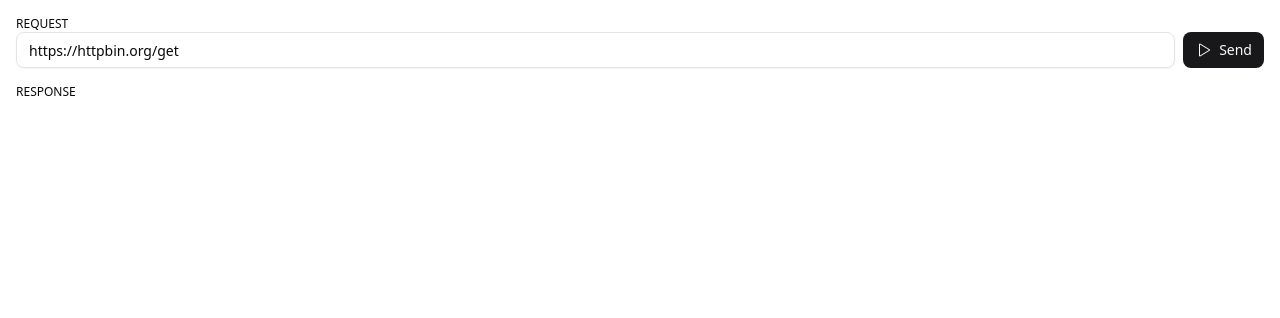
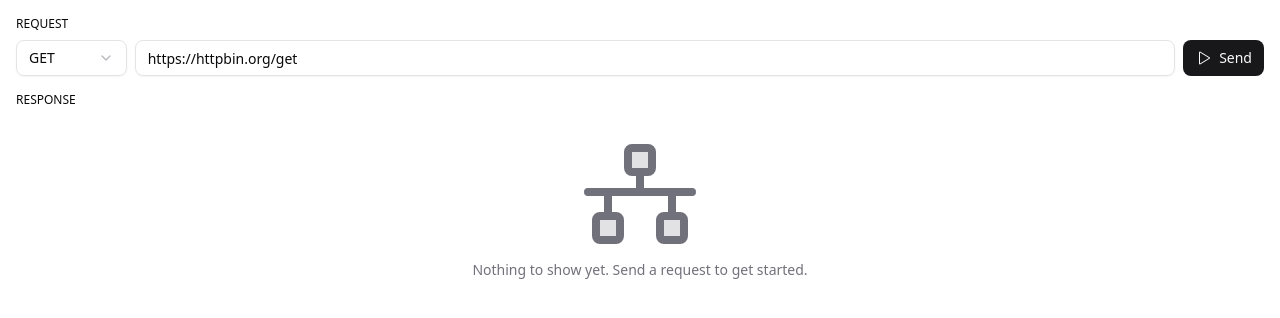
Before and after one commit to joeattardi/scratchapi, a React (Vite) app: page / in a window 1280 px wide. Shown: the top 318 px of the page. Built offline with nearby package versions, Linux system fonts and the light colour scheme.

Commit message:
Add empty and loading states, method select

```diff
--- a/package.json
+++ b/package.json
@@ -48,6 +48,7 @@
     },
     "dependencies": {
         "@phosphor-icons/react": "^2.1.10",
+        "@radix-ui/react-select": "^2.2.6",
         "@radix-ui/react-slot": "^1.2.4",
         "@tailwindcss/vite": "^4.1.17",
         "class-variance-authority": "^0.7.1",
--- a/src/renderer/App.tsx
+++ b/src/renderer/App.tsx
@@ -2,14 +2,19 @@ import { Button } from '@/components/ui/button';
 import { Input } from '@/components/ui/input';
 import { PlayIcon } from '@phosphor-icons/react';
 import { useState } from 'react';
+import MethodSelect from './request/MethodSelect';
+import { HttpMethod } from 'src/shared/types';
+import ResponseView from './response/ResponseView';
 
 export default function App() {
+    const [method, setMethod] = useState<HttpMethod>('GET');
     const [url, setUrl] = useState<string>('https://httpbin.org/get');
     const [responseBody, setResponseBody] = useState<string>('');
     const [isLoading, setLoading] = useState(false);
 
     async function onClickSend() {
         setLoading(true);
+        setResponseBody('');
         const response = await window.electronAPI.sendRequest({
             url
         });
@@ -21,9 +26,10 @@ export default function App() {
     return (
         <div>
             <main className="p-4 flex flex-col gap-4">
-                <section>
+                <section className="flex flex-col gap-2">
                     <h2 className="uppercase text-xs">Request</h2>
                     <div className="flex items-center gap-2">
+                        <MethodSelect value={method} onChange={setMethod} />
                         <Input
                             type="text"
                             placeholder="Enter URL"
@@ -36,11 +42,9 @@ export default function App() {
                         </Button>
                     </div>
                 </section>
-                <section>
+                <section className="flex flex-col gap-2">
                     <h2 className="uppercase text-xs">Response</h2>
-                    <code>
-                        <pre>{responseBody}</pre>
-                    </code>
+                    <ResponseView isLoading={isLoading} responseBody={responseBody} />
                 </section>
             </main>
         </div>
--- /dev/null
+++ b/src/renderer/components/ui/select.tsx
@@ -0,0 +1,185 @@
+import * as React from "react"
+import * as SelectPrimitive from "@radix-ui/react-select"
+import { CheckIcon, ChevronDownIcon, ChevronUpIcon } from "lucide-react"
+
+import { cn } from "@/lib/utils"
+
+function Select({
+  ...props
+}: React.ComponentProps<typeof SelectPrimitive.Root>) {
+  return <SelectPrimitive.Root data-slot="select" {...props} />
+}
+
+function SelectGroup({
+  ...props
+}: React.ComponentProps<typeof SelectPrimitive.Group>) {
+  return <SelectPrimitive.Group data-slot="select-group" {...props} />
+}
+
+function SelectValue({
+  ...props
+}: React.ComponentProps<typeof SelectPrimitive.Value>) {
+  return <SelectPrimitive.Value data-slot="select-value" {...props} />
+}
+
+function SelectTrigger({
+  className,
+  size = "default",
+  children,
+  ...props
+}: React.ComponentProps<typeof SelectPrimitive.Trigger> & {
+  size?: "sm" | "default"
+}) {
+  return (
+    <SelectPrimitive.Trigger
+      data-slot="select-trigger"
+      data-size={size}
+      className={cn(
+        "border-input data-[placeholder]:text-muted-foreground [&_svg:not([class*='text-'])]:text-muted-foreground focus-visible:border-ring focus-visible:ring-ring/50 aria-invalid:ring-destructive/20 dark:aria-invalid:ring-destructive/40 aria-invalid:border-destructive dark:bg-input/30 dark:hover:bg-input/50 flex w-fit items-center justify-between gap-2 rounded-md border bg-transparent px-3 py-2 text-sm whitespace-nowrap shadow-xs transition-[color,box-shadow] outline-none focus-visible:ring-[3px] disabled:cursor-not-allowed disabled:opacity-50 data-[size=default]:h-9 data-[size=sm]:h-8 *:data-[slot=select-value]:line-clamp-1 *:data-[slot=select-value]:flex *:data-[slot=select-value]:items-center *:data-[slot=select-value]:gap-2 [&_svg]:pointer-events-none [&_svg]:shrink-0 [&_svg:not([class*='size-'])]:size-4",
+        className
+      )}
+      {...props}
+    >
+      {children}
+      <SelectPrimitive.Icon asChild>
+        <ChevronDownIcon className="size-4 opacity-50" />
+      </SelectPrimitive.Icon>
+    </SelectPrimitive.Trigger>
+  )
+}
+
+function SelectContent({
+  className,
+  children,
+  position = "popper",
+  align = "center",
+  ...props
+}: React.ComponentProps<typeof SelectPrimitive.Content>) {
+  return (
+    <SelectPrimitive.Portal>
+      <SelectPrimitive.Content
+        data-slot="select-content"
+        className={cn(
+          "bg-popover text-popover-foreground data-[state=open]:animate-in data-[state=closed]:animate-out data-[state=closed]:fade-out-0 data-[state=open]:fade-in-0 data-[state=closed]:zoom-out-95 data-[state=open]:zoom-in-95 data-[side=bottom]:slide-in-from-top-2 data-[side=left]:slide-in-from-right-2 data-[side=right]:slide-in-from-left-2 data-[side=top]:slide-in-from-bottom-2 relative z-50 max-h-(--radix-select-content-available-height) min-w-[8rem] origin-(--radix-select-content-transform-origin) overflow-x-hidden overflow-y-auto rounded-md border shadow-md",
+          position === "popper" &&
+            "data-[side=bottom]:translate-y-1 data-[side=left]:-translate-x-1 data-[side=right]:translate-x-1 data-[side=top]:-translate-y-1",
+          className
+        )}
+        position={position}
+        align={align}
+        {...props}
+      >
+        <SelectScrollUpButton />
+        <SelectPrimitive.Viewport
+          className={cn(
+            "p-1",
+            position === "popper" &&
+              "h-[var(--radix-select-trigger-height)] w-full min-w-[var(--radix-select-trigger-width)] scroll-my-1"
+          )}
+        >
+          {children}
+        </SelectPrimitive.Viewport>
+        <SelectScrollDownButton />
+      </SelectPrimitive.Content>
+    </SelectPrimitive.Portal>
+  )
+}
+
+function SelectLabel({
+  className,
+  ...props
+}: React.ComponentProps<typeof SelectPrimitive.Label>) {
+  return (
+    <SelectPrimitive.Label
+      data-slot="select-label"
+      className={cn("text-muted-foreground px-2 py-1.5 text-xs", className)}
+      {...props}
+    />
+  )
+}
+
+function SelectItem({
+  className,
+  children,
+  ...props
+}: React.ComponentProps<typeof SelectPrimitive.Item>) {
+  return (
+    <SelectPrimitive.Item
+      data-slot="select-item"
+      className={cn(
+        "focus:bg-accent focus:text-accent-foreground [&_svg:not([class*='text-'])]:text-muted-foreground relative flex w-full cursor-default items-center gap-2 rounded-sm py-1.5 pr-8 pl-2 text-sm outline-hidden select-none data-[disabled]:pointer-events-none data-[disabled]:opacity-50 [&_svg]:pointer-events-none [&_svg]:shrink-0 [&_svg:not([class*='size-'])]:size-4 *:[span]:last:flex *:[span]:last:items-center *:[span]:last:gap-2",
+        className
+      )}
+      {...props}
+    >
+      <span className="absolute right-2 flex size-3.5 items-center justify-center">
+        <SelectPrimitive.ItemIndicator>
+          <CheckIcon className="size-4" />
+        </SelectPrimitive.ItemIndicator>
+      </span>
+      <SelectPrimitive.ItemText>{children}</SelectPrimitive.ItemText>
+    </SelectPrimitive.Item>
+  )
+}
+
+function SelectSeparator({
+  className,
+  ...props
+}: React.ComponentProps<typeof SelectPrimitive.Separator>) {
+  return (
+    <SelectPrimitive.Separator
+      data-slot="select-separator"
+      className={cn("bg-border pointer-events-none -mx-1 my-1 h-px", className)}
+      {...props}
+    />
+  )
+}
+
+function SelectScrollUpButton({
+  className,
+  ...props
+}: React.ComponentProps<typeof SelectPrimitive.ScrollUpButton>) {
+  return (
+    <SelectPrimitive.ScrollUpButton
+      data-slot="select-scroll-up-button"
+      className={cn(
+        "flex cursor-default items-center justify-center py-1",
+        className
+      )}
+      {...props}
+    >
+      <ChevronUpIcon className="size-4" />
+    </SelectPrimitive.ScrollUpButton>
+  )
+}
+
+function SelectScrollDownButton({
+  className,
+  ...props
+}: React.ComponentProps<typeof SelectPrimitive.ScrollDownButton>) {
+  return (
+    <SelectPrimitive.ScrollDownButton
+      data-slot="select-scroll-down-button"
+      className={cn(
+        "flex cursor-default items-center justify-center py-1",
+        className
+      )}
+      {...props}
+    >
+      <ChevronDownIcon className="size-4" />
+    </SelectPrimitive.ScrollDownButton>
+  )
+}
+
+export {
+  Select,
+  SelectContent,
+  SelectGroup,
+  SelectItem,
+  SelectLabel,
+  SelectScrollDownButton,
+  SelectScrollUpButton,
+  SelectSeparator,
+  SelectTrigger,
+  SelectValue,
+}
--- /dev/null
+++ b/src/renderer/request/MethodSelect.tsx
@@ -0,0 +1,26 @@
+import { Select, SelectContent, SelectItem, SelectTrigger, SelectValue } from '@/components/ui/select';
+import { HttpMethod } from 'src/shared/types';
+
+interface MethodSelectProps {
+    value: HttpMethod;
+    onChange: (method: HttpMethod) => void;
+}
+
+export default function MethodSelect({ value, onChange }: MethodSelectProps) {
+    return (
+        <Select value={value} onValueChange={onChange}>
+            <SelectTrigger className="w-32">
+                <SelectValue placeholder="Method" />
+            </SelectTrigger>
+            <SelectContent>
+                <SelectItem value="GET">GET</SelectItem>
+                <SelectItem value="POST">POST</SelectItem>
+                <SelectItem value="PUT">PUT</SelectItem>
+                <SelectItem value="DELETE">DELETE</SelectItem>
+                <SelectItem value="PATCH">PATCH</SelectItem>
+                <SelectItem value="HEAD">HEAD</SelectItem>
+                <SelectItem value="OPTIONS">OPTIONS</SelectItem>
+            </SelectContent>
+        </Select>
+    );
+}
--- /dev/null
+++ b/src/renderer/response/EmptyState.tsx
@@ -0,0 +1,10 @@
+import { NetworkIcon } from '@phosphor-icons/react';
+
+export default function EmptyState() {
+    return (
+        <div className="flex flex-col items-center p-4 text-zinc-500 text-sm">
+            <NetworkIcon size={128} weight="duotone" className="text-zinc-500" />
+            Nothing to show yet. Send a request to get started.
+        </div>
+    )
+}
--- /dev/null
+++ b/src/renderer/response/LoadingState.tsx
@@ -0,0 +1,9 @@
+import { SpinnerBallIcon } from '@phosphor-icons/react';
+
+export default function LoadingState() {
+    return (
+        <div className="flex flex-col items-center p-4">
+            <SpinnerBallIcon size={128} weight="duotone" className="animate-spin text-zinc-300" />
+        </div>
+    )
+}
--- /dev/null
+++ b/src/renderer/response/ResponseView.tsx
@@ -0,0 +1,16 @@
+import EmptyState from './EmptyState';
+import LoadingState from './LoadingState';
+
+export default function ResponseView({ isLoading, responseBody }) {
+    if (isLoading) {
+        return <LoadingState />;
+    }
+
+    if (responseBody.length) {
+        return (
+            <div className="bg-zinc-50 border border-zinc-200 p-2 rounded-md text-sm"><pre>{responseBody}</pre></div>
+        );
+    }
+
+    return <EmptyState />;
+}
--- a/src/shared/types.ts
+++ b/src/shared/types.ts
@@ -1,3 +1,5 @@
+export type HttpMethod = 'GET' | 'POST' | 'PUT' | 'DELETE' | 'PATCH' | 'HEAD' | 'OPTIONS';
+
 export interface HttpRequest {
     url: string;
 }
```
Also changed, not shown: 1 other file (tests, documents, lock files or other folders).
